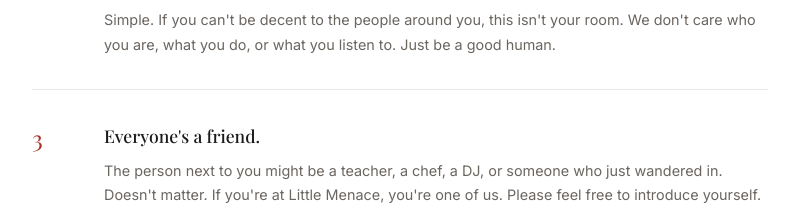
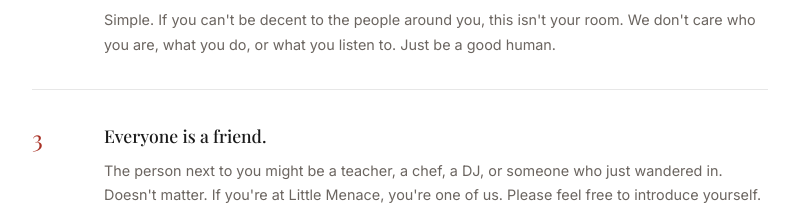
Before and after one commit to alexwalling/littlemenacehifi, a Next.js app: page / in a window 1280 px wide. Shown: the part 2705-2917 px from the top of the page, without its empty margins (240-1039 px from the left). Built offline with nearby package versions, Linux system fonts and the light colour scheme.

Commit message:
Update HouseRules.tsx

```diff
--- a/components/HouseRules.tsx
+++ b/components/HouseRules.tsx
@@ -11,7 +11,7 @@
   },
   {
     number: "3",
-    title: "Everyone's a friend.",
+    title: "Everyone is a friend.",
     body: "The person next to you might be a teacher, a chef, a DJ, or someone who just wandered in. Doesn't matter. If you're at Little Menace, you're one of us. Please feel free to introduce yourself.",
   },
   {
```
